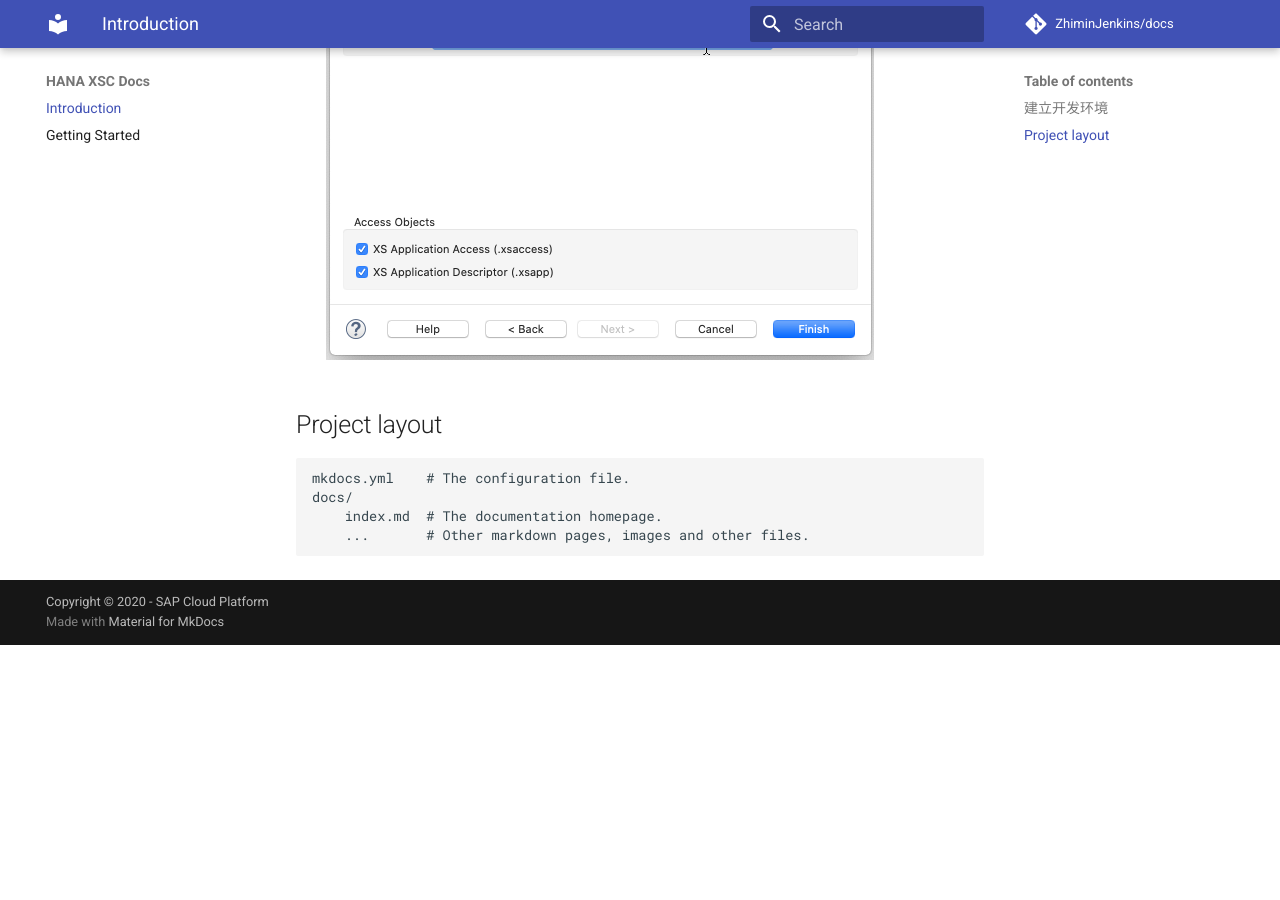
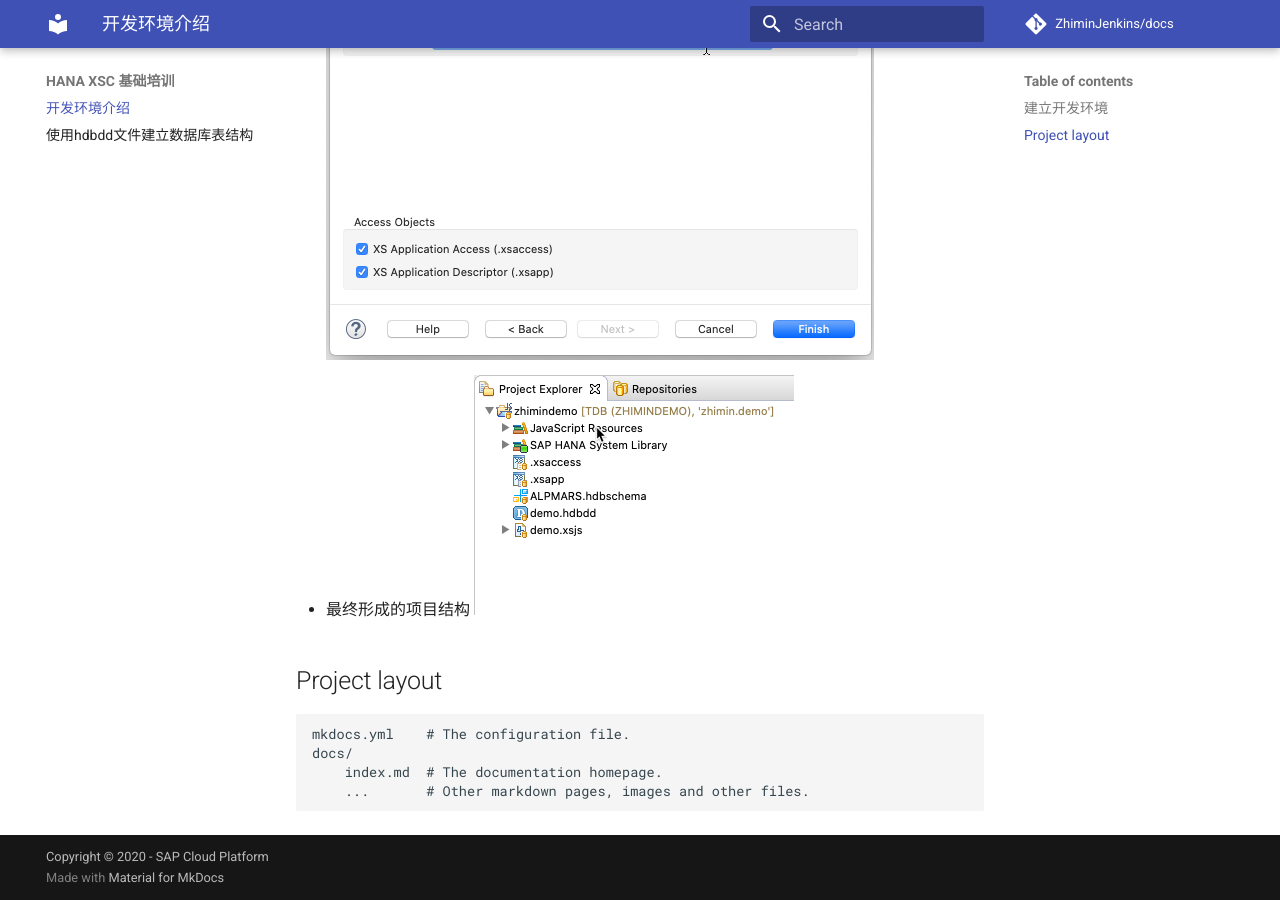
Before and after one commit to shaozhm/alpmars-training, an MkDocs documentation site: the page built from docs/index.md, in a window 1280 px wide and 900 px high, scrolled down 2649 px. Built offline with MkDocs 1.6.1 and Material for MkDocs 9.7.7, drawn with Linux system fonts in a browser that asks for light colours; old or Windows-style settings are respelled for this version of MkDocs; before the commit the page ends 3294 px from its top, so only the background shows below that.

Commit message:
zhimin udpate

```diff
--- a/docs/index.md
+++ b/docs/index.md
@@ -15,7 +15,8 @@
 ![Create XS Project Dialog Snapshot 1](./images/create-project-3.png)
 ![Create XS Project Dialog Snapshot 2](./images/create-project-4.png)
 ![Create Objects](./images/create-new-xs-project-5.png)
-
+* 最终形成的项目结构
+![Project Structure](./images/project-structure.png)
 ## Project layout
 
     mkdocs.yml    # The configuration file.
--- a/mkdocs.yml
+++ b/mkdocs.yml
@@ -1,4 +1,4 @@
-site_name: HANA XSC Docs
+site_name: HANA XSC 基础培训
 
 
 repo_name: ZhiminJenkins/docs
@@ -11,5 +11,5 @@
 - pymdownx.superfences
 
 pages:
-- Introduction: 'index.md'
-- Getting Started: 'getting-started.md'
+- 开发环境介绍: 'index.md'
+- 使用hdbdd文件建立数据库表结构: 'hdbdd-getting-started.md'
```
Also changed, not shown: docs/images/project-structure.png (added).
